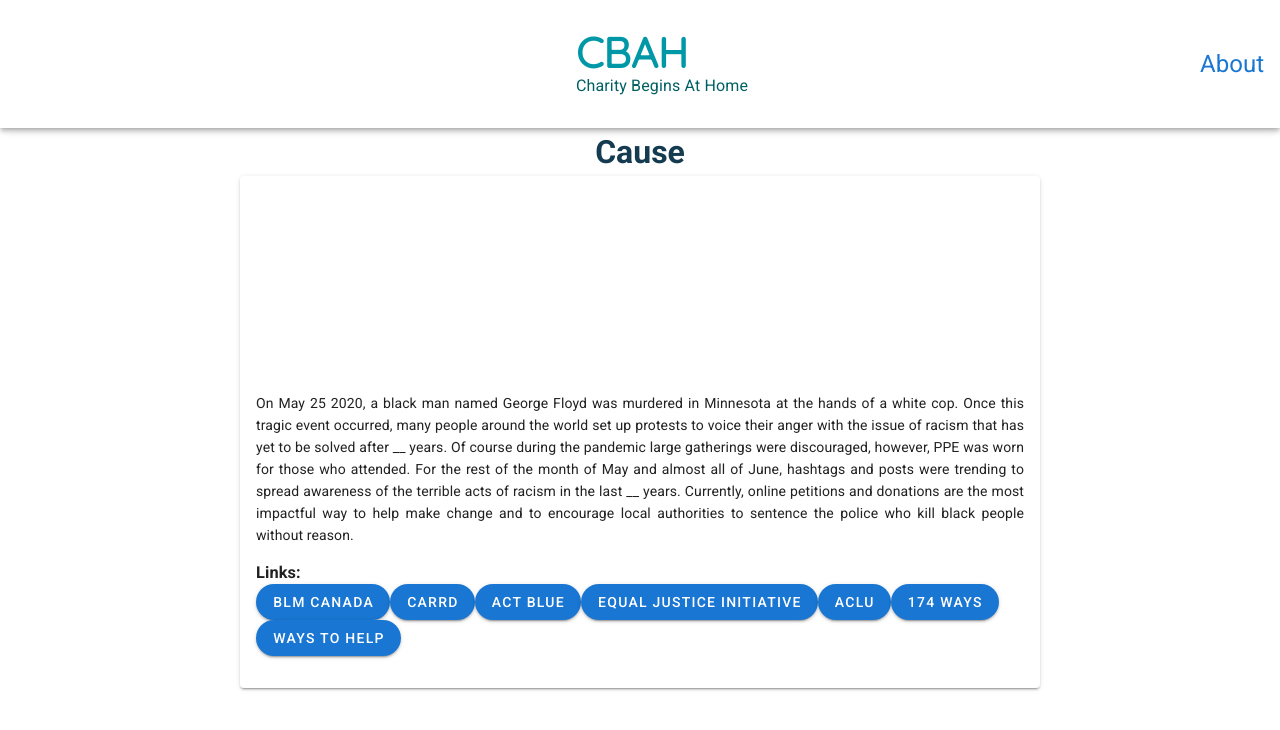
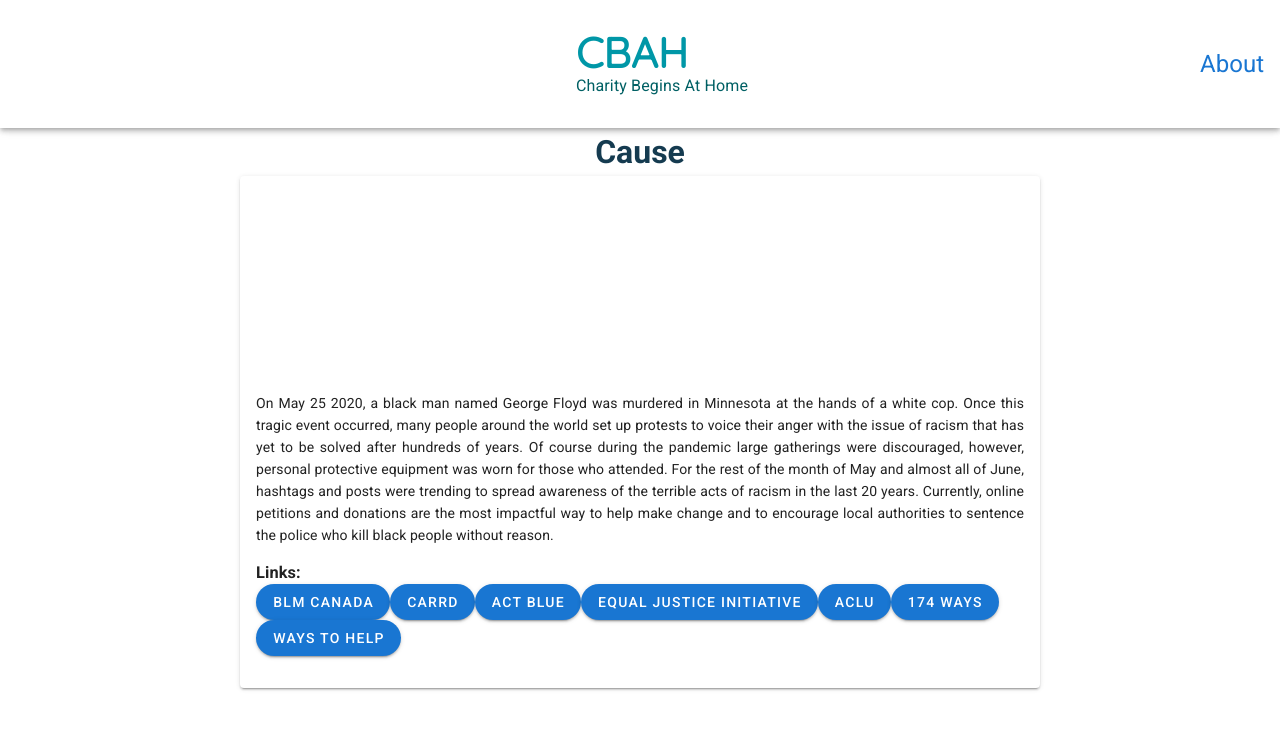
Before and after one commit to zoyavirji/charity-links, a Vue app: page /cause/blm in a window 1280 px wide. Shown: the top 730 px of the page. Built offline with nearby package versions, Linux system fonts and the light colour scheme; what vue-page-title would draw is missing.

Commit message:
filled in the blanks in the blurbs

```diff
--- a/src/assets/CauseData.js
+++ b/src/assets/CauseData.js
@@ -2,7 +2,7 @@ const COVID_19 = {
     id: "covid-19",
     title: "COVID-19",
     description: `COVID-19 originated in Wuhan, China. This virus has travelled around the world and has been declared by the world Health Organization
-        as a worldwide pandemic. Over __ deaths have occurred so far with the hardest hit country being America.
+        as a worldwide pandemic. Nearly 2 million deaths have occurred so far with the hardest hit country being America.
         Coronavirus is a family of viruses that can affect humans and animals. They’re structure is a sphere with spikes of protein surrounding it to
         infect healthy cells. These spikes also allow the body to acknowledge its presence which then causes the symptoms to show. Because the form of
         this virus replicated a crown, it is named "corona" meaning crown in Latin. It is said that the virus originated from a bat but this has not yet
@@ -51,7 +51,7 @@ const COVID_19 = {
 const BLACK_LIVES_MATTER = {
     id: "blm",
     title: "Black Lives Matter",
-    description: "On May 25 2020, a black man named George Floyd was murdered in Minnesota at the hands of a white cop. Once this   tragic event occurred, many people around the world set up protests to voice their anger with the issue of racism that has    yet to be solved after __ years. Of course during the pandemic large gatherings were discouraged, however, PPE was worn for   those who attended. For the rest of the month of May and almost all of June, hashtags and posts were trending to spread       awareness of the terrible acts of racism in the last __ years. Currently, online petitions and donations are the most         impactful way to help make change and to encourage local authorities to sentence the police who kill black people without     reason.",
+    description: "On May 25 2020, a black man named George Floyd was murdered in Minnesota at the hands of a white cop. Once this   tragic event occurred, many people around the world set up protests to voice their anger with the issue of racism that has    yet to be solved after hundreds of years. Of course during the pandemic large gatherings were discouraged, however, personal protective equipment was worn for   those who attended. For the rest of the month of May and almost all of June, hashtags and posts were trending to spread       awareness of the terrible acts of racism in the last 20 years. Currently, online petitions and donations are the most         impactful way to help make change and to encourage local authorities to sentence the police who kill black people without     reason.",
     imageUrl: require('./blm.jpg'),
     links: [
         {
```
